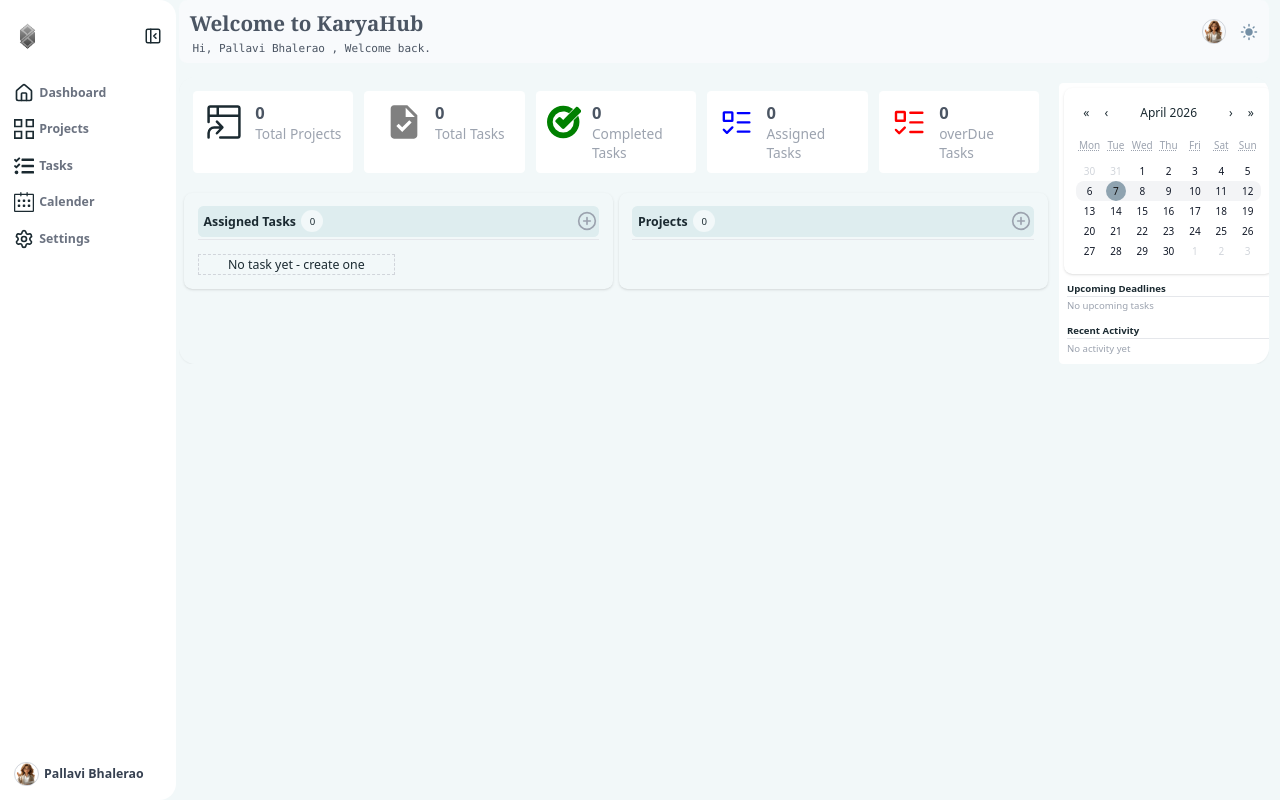
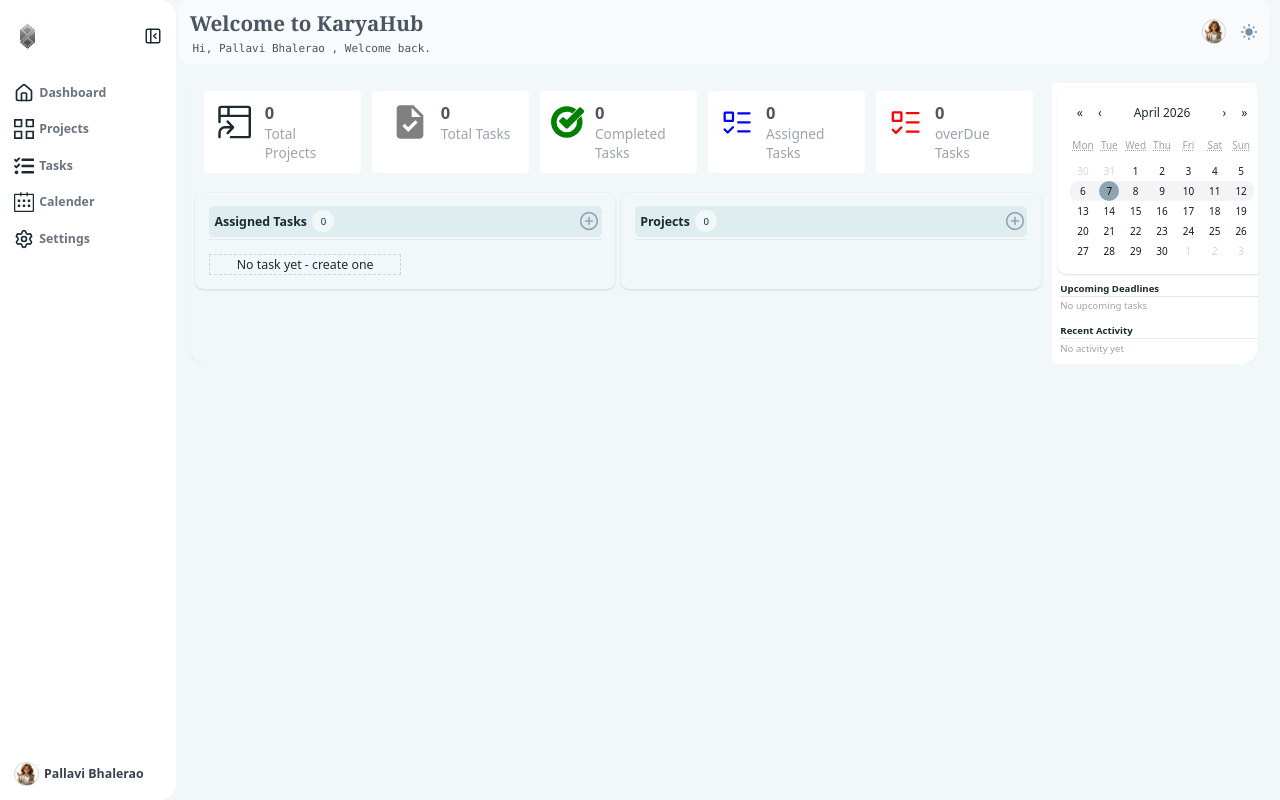
Before and after one commit to DevPallaviDani/Project-Management, a React (Vite) app: page / in a window 1280 px wide. Built offline with nearby package versions, Linux system fonts and the light colour scheme.

Commit message:
fix sidebar shrink and mainlayout space issue

```diff
--- a/src/App.jsx
+++ b/src/App.jsx
@@ -27,7 +27,7 @@
     <>
       <BrowserRouter>
         <div
-          className="flex h-screen gap-1  bg-bg text-text-primary pr-2 sm:m-1 md:m-0
+          className="flex w-full min-h-screen gap-1  bg-bg text-text-primary pr-2 sm:m-1 md:m-0
            overflow-y-auto no-scrollbar "
         >
           <Sidebar
@@ -37,7 +37,7 @@
           <div className="flex-1 mr-2">
 
             <Header />
-            <main className="flex-1 overflow-y-auto bg-bg pt-15 pb-20 md:pt-0 md:pb-0 ">
+            <main className="flex-1 overflow-y-auto bg-bg pt-15 pb-20 md:pt-0 md:pb-0 md:p-4">
               <Routes>
                 <Route path="/" element={<Dashboard />} />
                 <Route path="/projects" element={<ProjectsPage />} />
```
